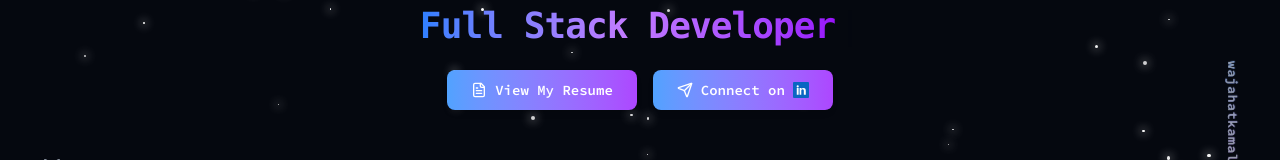
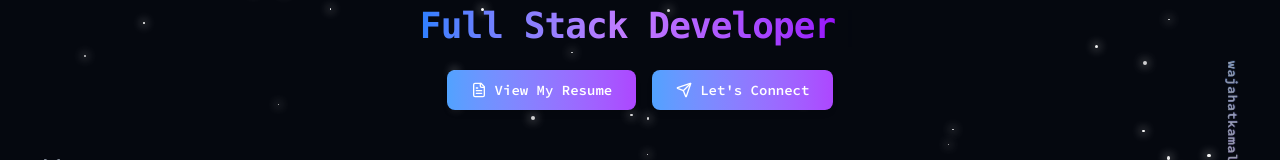
Before and after one commit to wajahat-kamal/Dev-Portfolio, a React (Vite) app: page / in a window 1280 px wide. Shown: the part 410-570 px from the top of the page. Built offline with nearby package versions, Linux system fonts and the light colour scheme.

Commit message:
Update HeroSection component: change LinkedIn link to contact section and simplify button text for improved user navigation and clarity.

```diff
--- a/src/components/HeroSection.jsx
+++ b/src/components/HeroSection.jsx
@@ -59,29 +59,13 @@ const HeroSection = () => {
 
             {/* Let's Connect */}
             <a
-              href="https://www.linkedin.com/in/wajahat-kamal/"
-              target="_blank"
+              href="/#contact"
               className="flex items-center justify-center gap-2 px-6 py-2.5 text-sm font-semibold text-white
              rounded-lg bg-gradient-to-r from-blue-400 to-purple-500 shadow-md
              hover:shadow-purple-500/30 transition-all duration-300 hover:scale-105 fira-code"
             >
               <Send className="w-4 h-4" />
-              Connect on
-              <svg
-                xmlns="http://www.w3.org/2000/svg"
-                viewBox="0 0 34 34"
-                className="w-4 h-4"
-                aria-hidden="true"
-              >
-                <path
-                  d="M2,0H32a2,2,0,0,1,2,2V32a2,2,0,0,1-2,2H2a2,2,0,0,1-2-2V2A2,2,0,0,1,2,0Z"
-                  fill="#0A66C2"
-                />
-                <path
-                  d="M8,13H12V27H8ZM10,7A2.3,2.3,0,1,1,7.7,9.3,2.29,2.29,0,0,1,10,7ZM14,13h4v1.9h0.1a4.41,4.41,0,0,1,4-2.1c4.3,0,5.1,2.7,5.1,6.2V27H23V19.3c0-1.8,0-4.1-2.5-4.1s-2.9,1.9-2.9,3.9V27H14Z"
-                  fill="#fff"
-                />
-              </svg>
+              Let's Connect
             </a>
           </div>
         </div>
```
